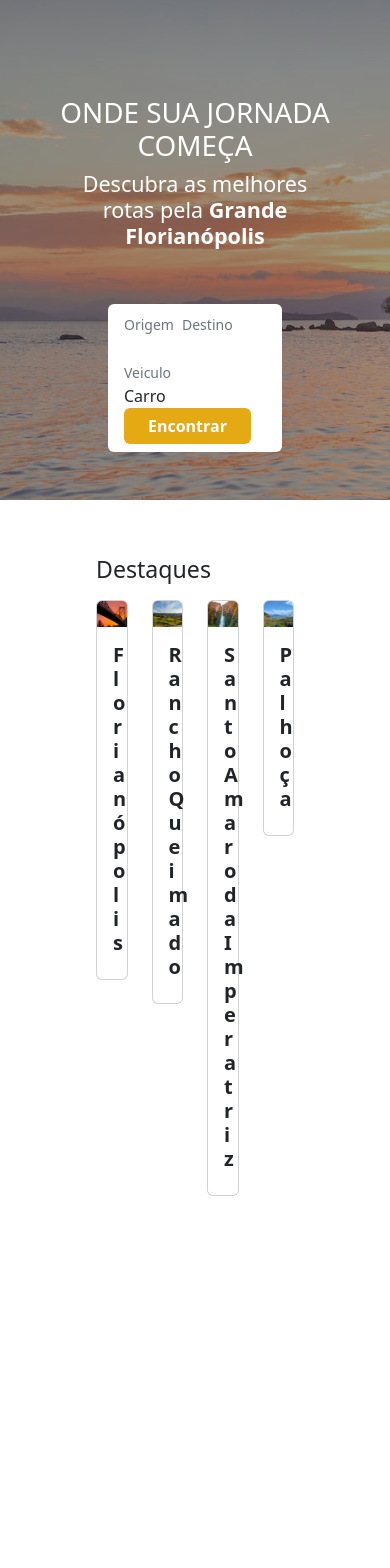
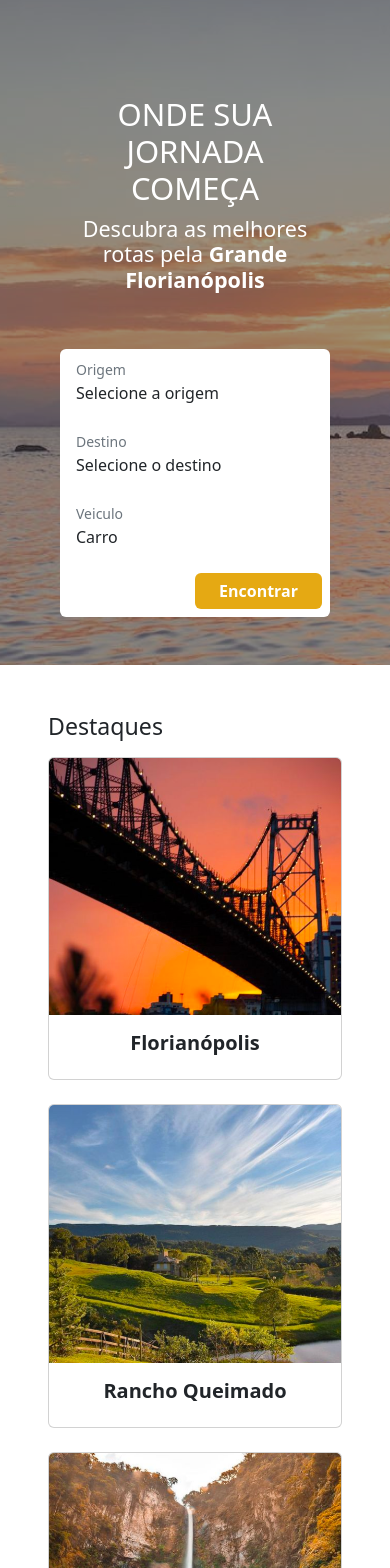
Before and after one commit to richardpcardoso/a3-unisul, a React (Create React App) app: page / in a window 390 px wide. Shown: the top 1568 px of the page. Before the commit the page ends 1252 px from the top, so only its background shows below. Built offline with nearby package versions, Linux system fonts and the light colour scheme.

Commit message:
Adicionado descrição do trabalho e equipe

```diff
--- a/src/app/home/Home.js
+++ b/src/app/home/Home.js
@@ -15,6 +15,11 @@ function Home() {
   const [origem, setOrigem] = useState();
   const [destino, setDestino] = useState();
   const [veiculo, setVeiculo] = useState("car");
+
+  const [show, setShow] = useState(false);
+
+  const handleClose1 = () => setShow(false);
+  const handleShow1 = () => setShow(true);
 
 
   function submitForm(event) {
@@ -53,22 +58,22 @@ function Home() {
       <div className="bg-secondary bg-praia p-5" style={{backgroundImage: "url(/assets/background.png)"}}>
         <div className="container">
           <div className="text-center py-5">
-            <h2 className="text-uppercase text-white h1">
-              Onde sua jornada começa
+            <h2 className="text-uppercase text-white display-5">
+              <strong>Onde sua jornada começa</strong>
             </h2>
             <h4 className="text-white">
               Descubra as melhores rotas pela{" "}
               <strong>Grande Florianópolis</strong>
             </h4>
           </div>
-          <div className="bg-white mx-5 p-2 rounded">
+          <div className="bg-white mx-md-5 p-2 rounded">
             <form
               method="post"
               className="centro animate__animated animate__fadeIn"
               onSubmit={submitForm}
             >
               <div className="row ps-2">
-                <div className="col-4">
+                <div className="col-md-4">
                   <div>
                     <label htmlFor="">
                       <small className="text-secondary">Origem</small>
@@ -105,7 +110,7 @@ function Home() {
                     </select>
                   </div>
                 </div>
-                <div className="col-4">
+                <div className="col-md-4 mt-4 mt-md-0">
                   <label htmlFor="">
                     <small className="text-secondary">Destino</small>
                   </label>
@@ -140,7 +145,7 @@ function Home() {
                       <option value="Tijucas">Tijucas</option>
                   </select>
                 </div>
-                <div className="col">
+                <div className="col-md mt-4 mt-md-0">
                   <label htmlFor="">
                     <small className="text-secondary">Veiculo</small>
                   </label>
@@ -154,7 +159,7 @@ function Home() {
                     <option value="bike">Bicicleta</option>
                   </select>
                 </div>
-                <div className="col-auto text-end">
+                <div className="col-md-auto mt-4 mt-md-0 text-end">
                   <button className="btn btn-yellow text-white h-100 px-4 fw-bold">
                     Encontrar
                   </button>
@@ -165,12 +170,12 @@ function Home() {
         </div>
       </div>
 
-      <div className="container-fluid py-2 px-5">
-        <div className="row p-5">
+      <div className="container-fluid pt-5 py-md-2 px-5">
+        <div className="row pt-md-5 pb-md-2">
           <div className="col-12 mb-2">
           <h3>Destaques</h3>
           </div>
-          <div className="col-3">
+          <div className="col-md-3">
             <div className="card">
               <img src={`/assets/imgs/Florianópolis.png`} className=" card-img-top" alt="" />
               <div className="card-body text-center">
@@ -178,7 +183,7 @@ function Home() {
               </div>
             </div>
           </div>
-          <div className="col-3">
+          <div className="col-md-3 mt-4 mt-md-0">
             <div className="card">
               <img src={`/assets/imgs/Rancho Queimado.png`} className=" card-img-top" alt="" />
               <div className="card-body text-center">
@@ -186,7 +191,7 @@ function Home() {
               </div>
             </div>
           </div>
-          <div className="col-3">
+          <div className="col-md-3 mt-4 mt-md-0">
             <div className="card">
               <img src={`/assets/imgs/Santo Amaro da Imperatriz.png`} className=" card-img-top" alt="" />
               <div className="card-body text-center">
@@ -194,7 +199,7 @@ function Home() {
               </div>
             </div>
           </div>
-          <div className="col-3">
+          <div className="col-md-3 mt-4 mt-md-0">
             <div className="card">
               <img src={`/assets/imgs/Palhoça.png`} className=" card-img-top" alt="" />
               <div className="card-body text-center">
@@ -203,6 +208,9 @@ function Home() {
             </div>
           </div>
         </div>
+      </div>
+      <div className="container p-2 mb-3 text-center">
+      <a className="link-dark" onClick={handleShow1}>2023 • Saiba mais sobre esse trabalho</a>
       </div>
 
       <Modal
@@ -215,25 +223,25 @@ function Home() {
         <Modal.Header closeButton>
           <Modal.Title>Resumo da Rota</Modal.Title>
         </Modal.Header>
-        <Modal.Body className="p-5 pt-4">
+        <Modal.Body className="p-md-5 pt-4">
           {resultado != null ? <>
           <div className="row">
-            <div className="col-md-3">
+            <div className="col-5 col-md-3">
               <small className="mb-0 text-secondary">Origem</small>
               <h4>{origem}</h4>
               <img src={`/assets/imgs/${origem}.png`} className="w-100 rounded" alt="" />
             </div>
-            <div className="col-md-6 d-flex justify-content-center align-items-center display-6">
+            <div className="col-2 col-md-6 d-flex justify-content-center align-items-center display-6">
             →
             </div>
-            <div className="col-md-3">
+            <div className="col-5 col-md-3">
               <small className="mb-0 text-secondary">Destino</small>
               <h4>{destino}</h4>
               <img src={`/assets/imgs/${destino}.png`} className="w-100 rounded" alt="" />
             </div>
           </div>
           <div className="row mt-4">
-            <div className="col-5">
+            <div className="col-md-5">
               <div className="border border-2 p-3 mt-3 rounded">
                 <h5>Informações</h5>
 
@@ -249,7 +257,7 @@ function Home() {
               </div>
 
             </div>
-            <div className="col-7 mt-3 bg-praia rounded d-flex justify-content-center align-items-center" style={{backgroundImage: "url(/assets/mapa.png)"}}>
+            <div className="col-md-7 mt-3 bg-praia rounded d-flex justify-content-center align-items-center" style={{backgroundImage: "url(/assets/mapa.png)"}}>
               <div className="p-3 rounded bg-white text-center">
               <div>{resultado.path}</div>
               <small className=" text-secondary">Mapa está indisponivel! Em breve vamos estar implementado...</small>
@@ -265,6 +273,34 @@ function Home() {
         </Modal.Footer>
       </Modal>
 
+      <Modal show={show} onHide={handleClose1}>
+        <Modal.Header closeButton>
+          <Modal.Title></Modal.Title>
+        </Modal.Header>
+        <Modal.Body>
+            <div className="p-3 text-center">
+              <div className="px-5">
+                <img src={`/assets/unisul.png`} className="w-100" alt="" />
+              </div>
+              <p>Esse trabalho foi desenvolido para Avaliação A3 de <strong>Estruturas de dados e análise de algoritmos</strong>.</p>
+              <ul className="list-group">
+                <li className="list-group-item"><strong>Equipe:</strong></li>
+                <li className="list-group-item">Richard Pereira Cardoso</li>
+                <li className="list-group-item">Yuri Nunes Battaglin</li>
+                <li className="list-group-item">Yuri Zabot Dos Santos</li>
+                <li className="list-group-item">Kristten Rezende Santos</li>
+                <li className="list-group-item">Henrique Silveira Avila</li>
+              </ul>
+
+            </div>
+        </Modal.Body>
+        <Modal.Footer>
+          <Button variant="secondary" onClick={handleClose1}>
+            Fechar
+          </Button>
+        </Modal.Footer>
+      </Modal>
+
       <ToastContainer />
     </>
   );
```
Also changed, not shown: public/assets/unisul.png (added).
